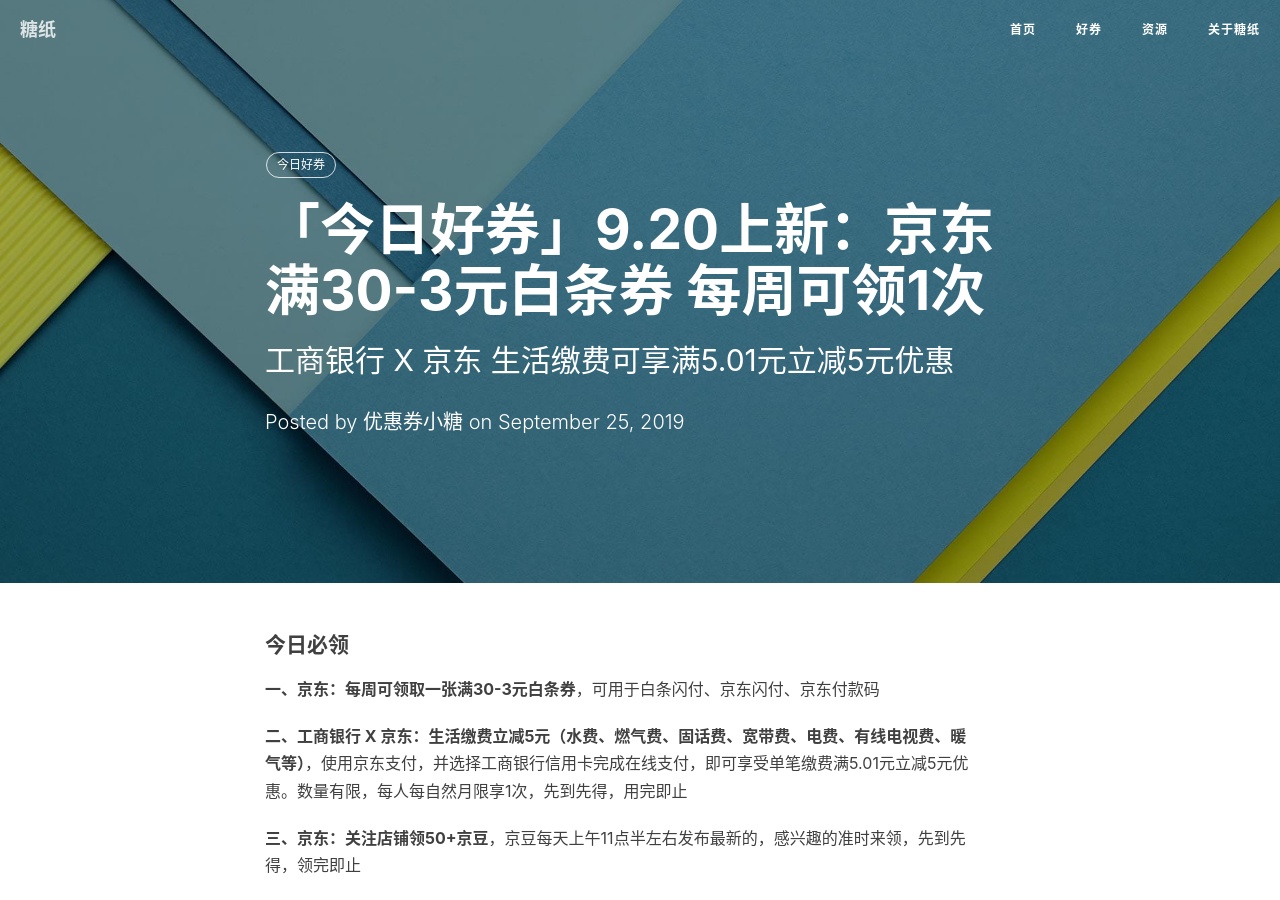
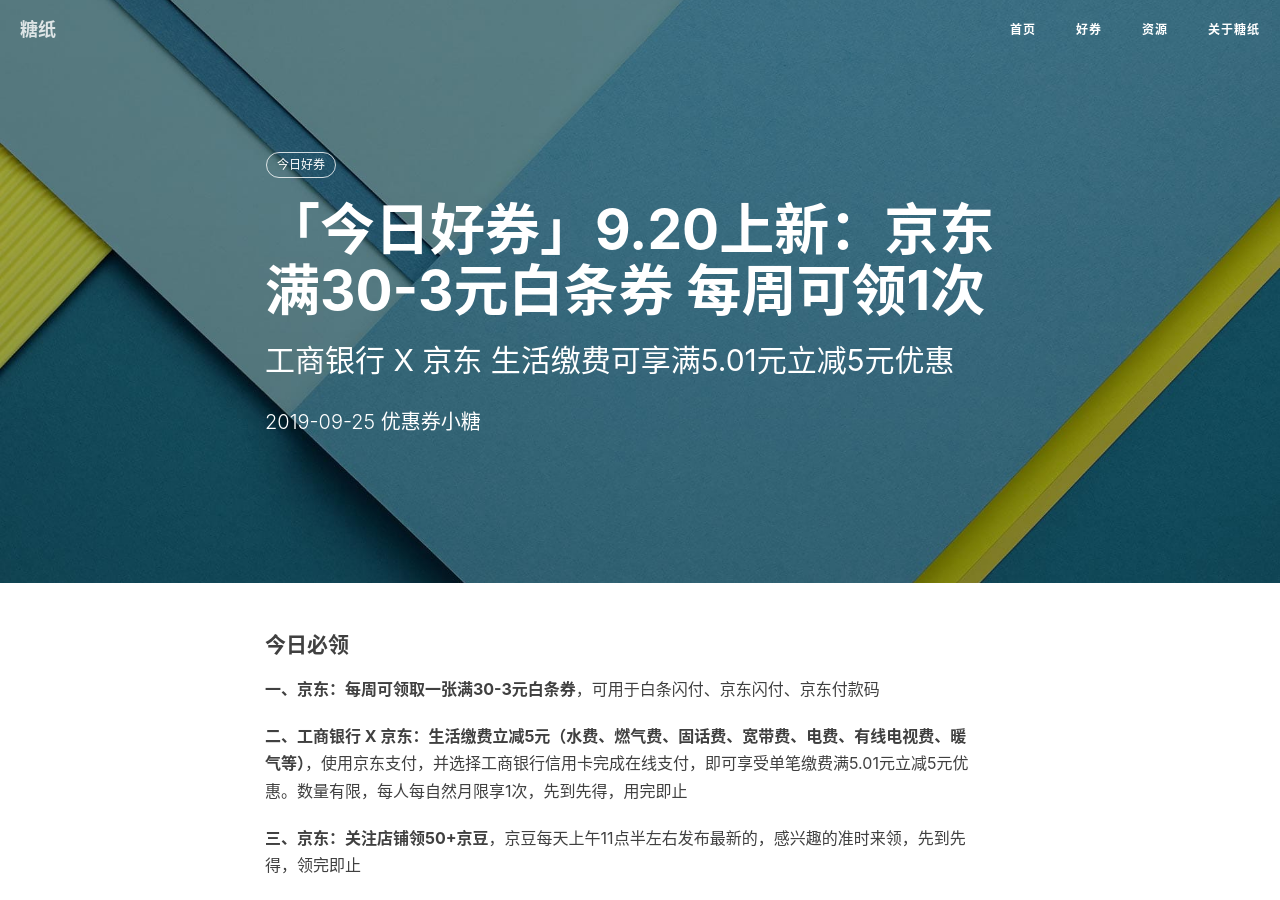
Before and after one commit to jrhq/jrhq.github.io, a Jekyll site: the page built from _posts/2019-09-25-今日好券.md, in a window 1280 px wide and 900 px high. Built offline with Jekyll 4.4.1, drawn with Linux system fonts in a browser that asks for light colours; nearby versions of some CDN libraries; comment, search, counter and statistics services are not loaded.

Commit message:
Update post.html

```diff
--- a/_layouts/post.html
+++ b/_layouts/post.html
@@ -40,7 +40,7 @@
                     {% comment %} if page.subtitle {% endcomment %}
                     <h2 class="subheading">{{ page.subtitle }}</h2>
                     {% comment %} endif {% endcomment %}
-                    <span class="meta">Posted by {% if page.author %}{{ page.author }}{% else %}{{ site.title }}{% endif %} on {{ page.date | date: "%B %-d, %Y" }}</span>
+                    <span class="meta">{{ page.date | date: "%Y-%m-%d" }} {% if page.author %}{{ page.author }}{% else %}{{ site.title }}{% endif %}</span>
                 </div>
             </div>
         </div>
```
